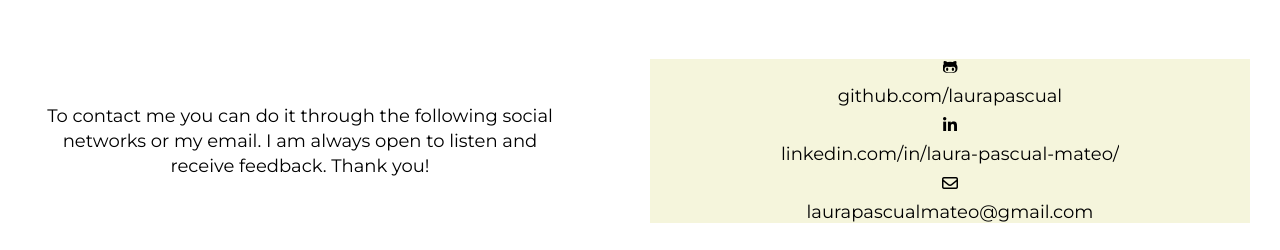
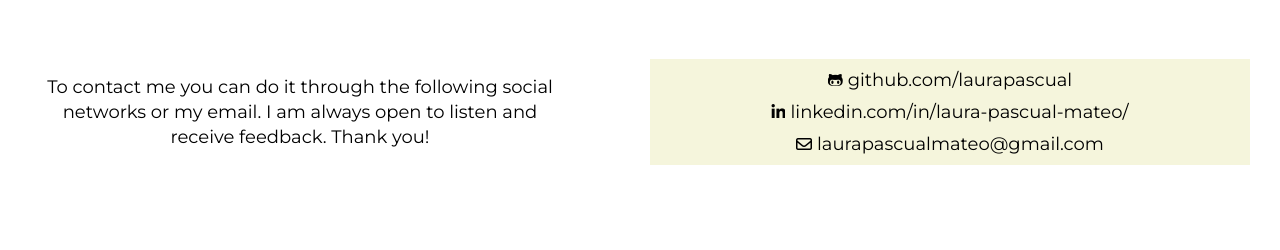
Before and after one commit to laurapascual/Portfolio-Laura-Pascual, a React (Create React App) app: page / in a window 1280 px wide. Shown: the part 3342-3592 px from the top of the page. After the commit the page ends 3537 px from the top, so only its background shows below. Built offline with nearby package versions, Linux system fonts and the light colour scheme; a web font is replaced by a local one.

Commit message:
Update contact component

```diff
--- a/src/components/Contact.js
+++ b/src/components/Contact.js
@@ -5,12 +5,17 @@ const contact= () => {
             <div className='contact__section'>
                 <p className="contact__desc">To contact me you can do it through the following social networks or my email. I am always open to listen and receive feedback. Thank you!</p>
                 <div className='contact__section2'>
-                    <i class="fa-brands fa-github-alt"></i><a href="https://github.com/laurapascual" className="contact__rrss">github.com/laurapascual</a>
-                    <i class="fa-brands fa-linkedin-in"></i><a href="https://linkedin.com/in/laura-pascual-mateo/" className="contact__rrss">linkedin.com/in/laura-pascual-mateo/</a>
-                    <i class="fa-regular fa-envelope"></i><a href="mailto:laurapascualmateo@gmail.com" className="contact__rrss">laurapascualmateo@gmail.com</a>
+                    <div className="contact__section2--container">
+                        <i class="fa-brands fa-github-alt"></i><a href="https://github.com/laurapascual" className="contact__rrss">github.com/laurapascual</a>
+                    </div>
+                    <div className="contact__section2--container">
+                        <i class="fa-brands fa-linkedin-in"></i><a href="https://linkedin.com/in/laura-pascual-mateo/" className="contact__rrss">linkedin.com/in/laura-pascual-mateo/</a>
+                     </div>
+                    <div className="contact__section2--container">
+                        <i class="fa-regular fa-envelope"></i><a href="mailto:laurapascualmateo@gmail.com" className="contact__rrss">laurapascualmateo@gmail.com</a>
+                    </div>
                 </div>
             </div>
-
         </div>
     )
 }
--- a/src/styles/layouts/Contact.scss
+++ b/src/styles/layouts/Contact.scss
@@ -33,7 +33,7 @@
     }
     &__rrss {
         font-family: $font_text;
-        font-size: 16px;
+        font-size: 14px;
         display: flex;
         align-items: center;
         justify-content: center;
@@ -41,6 +41,9 @@
         color: black;
         text-align: center;
         @media (min-width: $breakpoint-tablet) {
+            font-size: 16px;
+        }
+        @media (min-width: $breakpoint-desktop) {
             font-size: 18px;
         }
     }
@@ -61,5 +64,12 @@
         justify-content: center;
         gap: 10px;
         background-color: beige;
+        padding: 10px 0;
+        &--container {
+            display: flex;
+            align-items: center;
+            justify-content: center;
+            gap: 5px;
+        }
     }
 }
```
